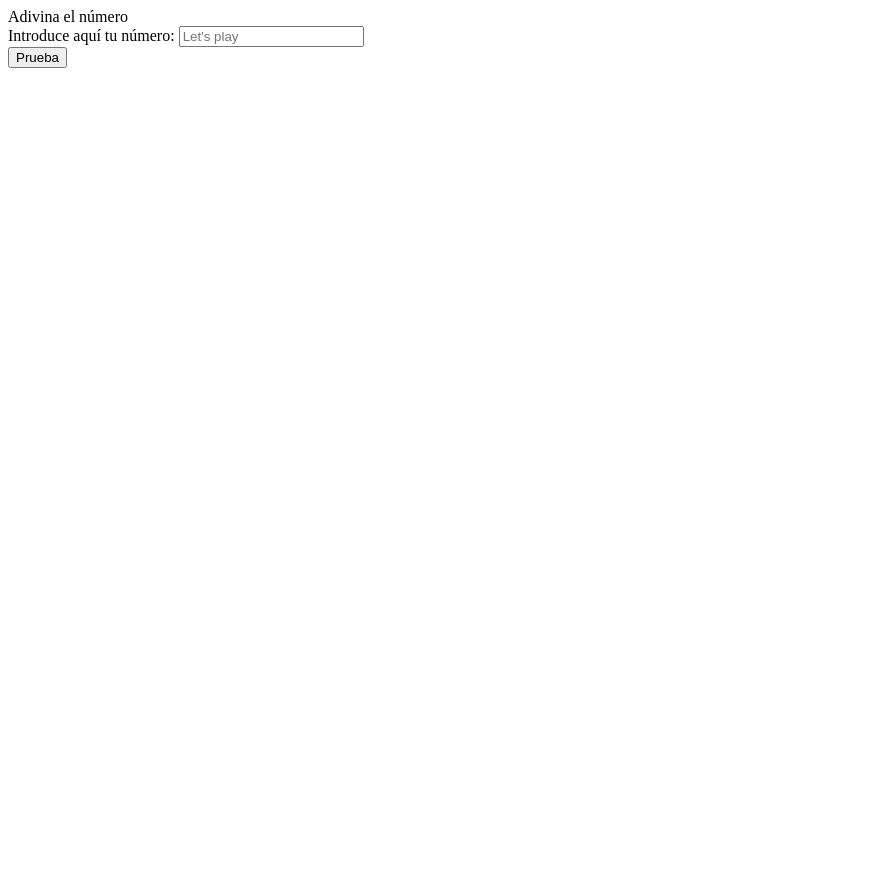
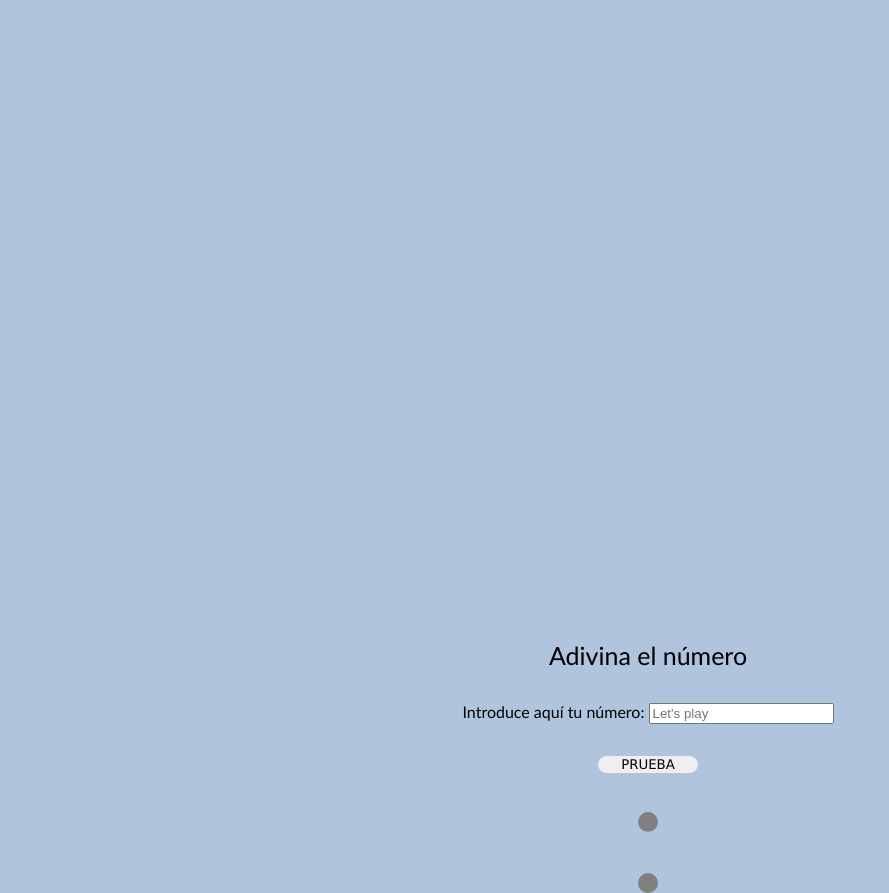
Before and after one commit to Adalab/modulo-2-evaluacion-intermedia-marcelachuqi, a plain HTML site: page index.html in a window 1280 px wide. Shown: the whole page, without its empty margins (0-889 px from the left). Before the commit the page ends 800 px from the top, so only its background shows below. Drawn offline with Linux system fonts and the light colour scheme.

Commit message:
Add My style, not the evaluation

```diff
--- a/index.html
+++ b/index.html
@@ -4,10 +4,11 @@
     <meta charset="UTF-8" />
     <meta http-equiv="X-UA-Compatible" content="IE=edge" />
     <meta name="viewport" content="width=device-width, initial-scale=1.0" />
+    <link rel="stylesheet" href="/main/main.css">
     <title>Evaluación intermedia 2 Marcela</title>
   </head>
-  <body>
-    <hi>Adivina el número</hi>
+  <body class="body">
+    <hi class="title">Adivina el número</hi>
     <form>
       <div class="form">
         <label class="number__input" for="number__input">
@@ -22,7 +23,7 @@
         />
       </div>
     </form>
-    <button class="button_js">Prueba</button>
+    <button class="button button_js">Prueba</button>
     <div class= "box__1 box1_js"></div>
     <div class= "box__2 box2_js"></div>
     </div>
--- a/main/main.css
+++ b/main/main.css
@@ -0,0 +1,48 @@
+body {
+  width: 100%;
+  height: 200px;
+  margin-top: 50%;
+  background-color: lightsteelblue;
+  display: flex;
+  flex-direction: column;
+  justify-content: space-between;
+  gap: 2rem;;
+  align-items: center;
+}
+
+.title {
+  font-family: "Gill Sans", "Gill Sans MT", Calibri, "Trebuchet MS", sans-serif;
+  font-size: 25px;
+}
+
+.form {
+  font-family: "Gill Sans", "Gill Sans MT", Calibri, "Trebuchet MS", sans-serif;
+}
+.button {
+  background-color:antiquewhite
+  color: lightslategray;
+  border: cornsilk;
+  width: 100px;
+  height: 30px;
+  border-radius: 10px;
+  font-family: "Lucida Sans", "Lucida Sans Regular", "Lucida Grande",
+    "Lucida Sans Unicode", Geneva, Verdana, sans-serif;
+  text-transform: uppercase;
+}
+
+.box__1 {
+  background-color: grey;
+  border-radius: 22.5px;
+  font-family: sans-serif;
+  color: aliceblue;
+  margin: 7px;
+  padding: 10px;
+}
+.box__2 {
+  background-color: grey;
+  border-radius: 22.5px;
+  font-family: sans-serif;
+  color: aliceblue;
+  margin: 2px;
+  padding: 10px;
+}
```
